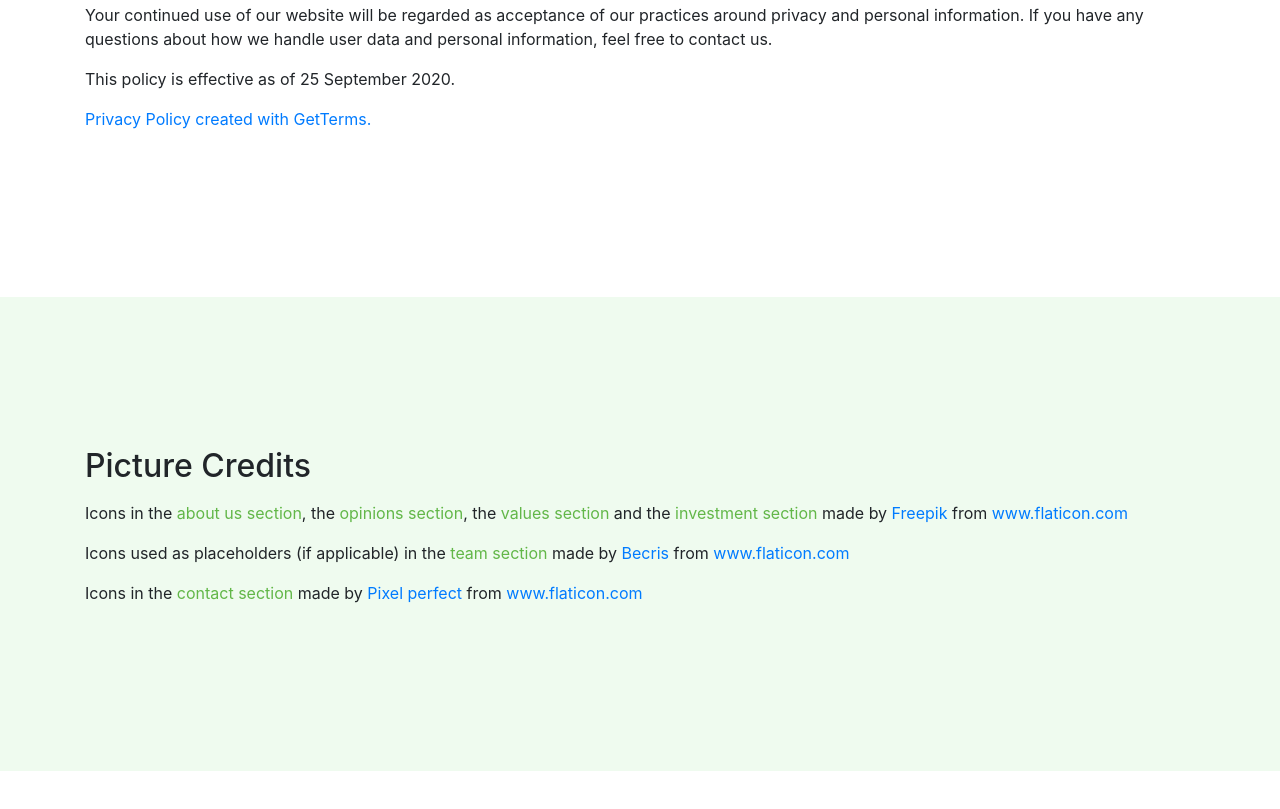
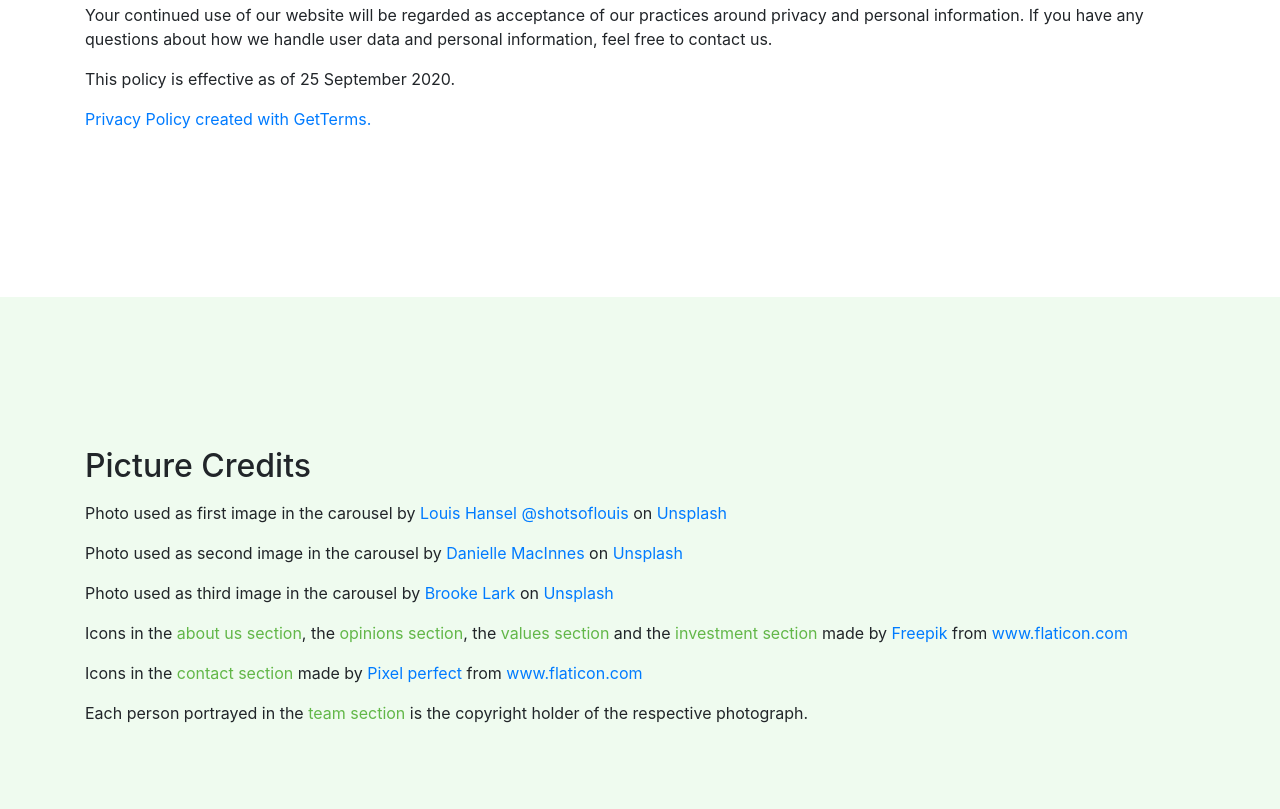
Before and after one commit to catergreen/catergreen.github.io, a plain HTML site: page legal.html in a window 1280 px wide. Shown: the part 1694-2503 px from the top of the page. Before the commit the page ends 2465 px from the top, so only its background shows below. Drawn offline with Linux system fonts and the light colour scheme; files whose address does not match are found by name.

Commit message:
Add photo to team section

```diff
--- a/legal.html
+++ b/legal.html
@@ -74,10 +74,13 @@
       <div class="row">
 				<div class="col-lg-12 mx-auto">
 					<h2 class="pb-2">Picture Credits</h2>
+					<p><span>Photo used as first image in the carousel by <a href="https://unsplash.com/@louishansel?utm_source=unsplash&amp;utm_medium=referral&amp;utm_content=creditCopyText">Louis Hansel @shotsoflouis</a> on <a href="https://unsplash.com/?utm_source=unsplash&amp;utm_medium=referral&amp;utm_content=creditCopyText">Unsplash</a></span></p>
+					<p><span>Photo used as second image in the carousel by <a href="https://unsplash.com/@dsmacinnes?utm_source=unsplash&amp;utm_medium=referral&amp;utm_content=creditCopyText">Danielle MacInnes</a> on <a href="https://unsplash.com/?utm_source=unsplash&amp;utm_medium=referral&amp;utm_content=creditCopyText">Unsplash</a></span></p>
+					<p><span>Photo used as third image in the carousel by <a href="https://unsplash.com/@brookelark?utm_source=unsplash&amp;utm_medium=referral&amp;utm_content=creditCopyText">Brooke Lark</a> on <a href="https://unsplash.com/?utm_source=unsplash&amp;utm_medium=referral&amp;utm_content=creditCopyText">Unsplash</a></span></p>
 					<p>Icons in the <a href="index.html#about" class="main-color-link">about us section</a>, the <a href="index.html#opinions" class="main-color-link">opinions section</a>, the <a href="index.html#values" class="main-color-link">values section</a> and the <a href="index.html#invest" class="main-color-link">investment section</a> made by <a href="https://www.flaticon.com/authors/freepik" title="Freepik">Freepik</a> from <a href="https://www.flaticon.com/" title="Flaticon"> www.flaticon.com</a></p>
-					<p>Icons used as placeholders (if applicable) in the <a href="index.html#team" class="main-color-link">team section</a> made by <a href="https://www.flaticon.com/authors/becris" title="Becris">Becris</a> from <a href="https://www.flaticon.com/" title="Flaticon"> www.flaticon.com</a></p>
 					<p>Icons in the <a href="index.html#contact" class="main-color-link">contact section</a> made by <a href="https://www.flaticon.com/authors/pixel-perfect" title="Pixel perfect">Pixel perfect</a> from <a href="https://www.flaticon.com/" title="Flaticon"> www.flaticon.com</a></p>
-        </div>
+					<p>Each person portrayed in the <a href="index.html#team" class="main-color-link">team section</a> is the copyright holder of the respective photograph.</p>
+				</div>
       </div>
     </div>
   </section>
```
Also changed, not shown: index.html (+1 -1 lines), static/face-mask1.png (deleted), static/team3_5.jpg (added).
